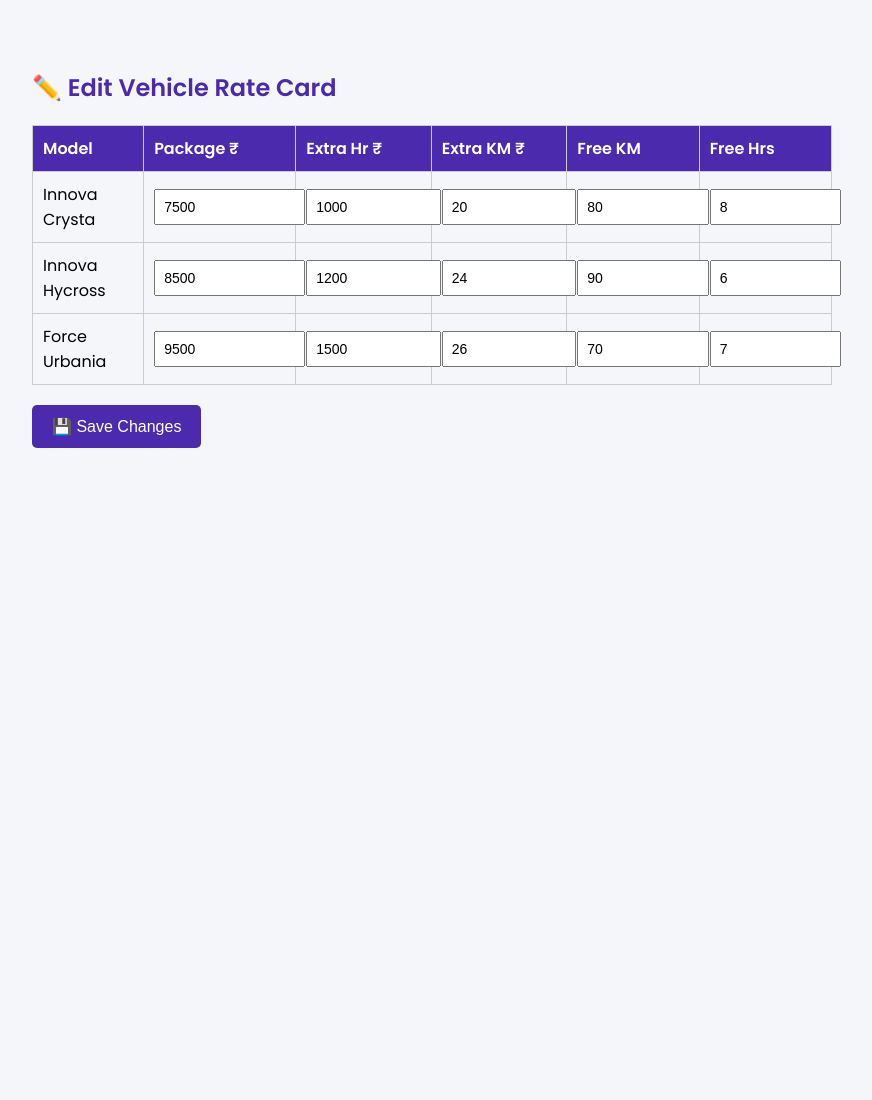
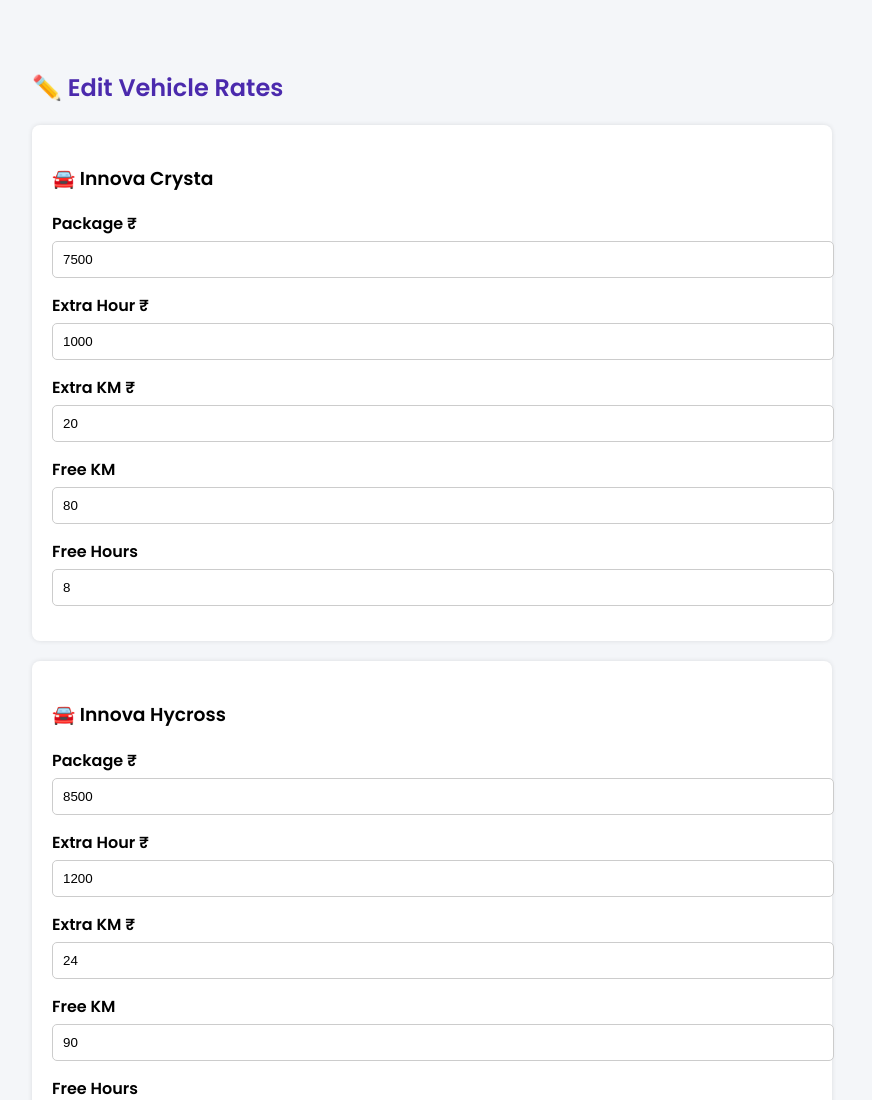
Before and after one commit to narayananselvitravels/NST-Trip-Sheet, a plain HTML site: page edit-Rates.html in a window 1280 px wide. Shown: the top 1100 px of the page, without its empty margins (208-1080 px from the left). Before the commit the page ends 800 px from the top, so only its background shows below. Drawn offline with Linux system fonts and the light colour scheme.

Commit message:
Update edit-Rates.html

```diff
--- a/edit-Rates.html
+++ b/edit-Rates.html
@@ -1,45 +1,52 @@
 <!DOCTYPE html>
 <html lang="en">
 <head>
-  <meta charset="UTF-8" />
-  <meta name="viewport" content="width=device-width, initial-scale=1.0"/>
-  <title>Edit Rate Card – NST</title>
+  <meta charset="UTF-8" /><meta name="viewport" content="width=device-width, initial-scale=1.0"/>
+  <title>Edit Rates – NST</title>
   <link href="https://fonts.googleapis.com/css2?family=Poppins:wght@400;600&display=swap" rel="stylesheet">
   <style>
     body { font-family: 'Poppins', sans-serif; background: #f4f6f9; max-width: 800px; margin: 30px auto; padding: 20px; }
     h2 { color: #4b2aad; }
-    table { width: 100%; border-collapse: collapse; margin-top: 20px; }
-    th, td { padding: 10px; border: 1px solid #ccc; text-align: left; }
-    th { background: #4b2aad; color: white; }
-    input[type=number] { width: 100%; padding: 8px; font-size: 14px; }
-    button {
-      background: #4b2aad; color: white; border: none; padding: 12px 20px;
-      border-radius: 5px; font-size: 16px; cursor: pointer; margin-top: 20px;
-    }
-    button:hover { background: #3a208b; }
+    input { width: 100%; padding: 10px; margin: 5px 0 15px; border-radius: 5px; border: 1px solid #ccc; }
+    label { font-weight: 600; }
+    button { padding: 12px 20px; background: #4b2aad; color: white; border: none; border-radius: 5px; cursor: pointer }
+    button:hover { background: #3a208b }
+    .box { background: #fff; padding: 20px; border-radius: 8px; box-shadow: 0 0 5px rgba(0,0,0,0.1); margin-bottom: 20px; }
   </style>
 </head>
 <body>
+  <h2>✏️ Edit Vehicle Rates</h2>
 
-  <h2>✏️ Edit Vehicle Rate Card</h2>
+  <form onsubmit="saveRates(); return false;">
+    <div class="box">
+      <h3>🚘 Innova Crysta</h3>
+      <label>Package ₹</label><input id="crysta_package" type="number">
+      <label>Extra Hour ₹</label><input id="crysta_extraHr" type="number">
+      <label>Extra KM ₹</label><input id="crysta_extraKm" type="number">
+      <label>Free KM</label><input id="crysta_freeKm" type="number">
+      <label>Free Hours</label><input id="crysta_freeHrs" type="number">
+    </div>
 
-  <table>
-    <thead>
-      <tr>
-        <th>Model</th>
-        <th>Package ₹</th>
-        <th>Extra Hr ₹</th>
-        <th>Extra KM ₹</th>
-        <th>Free KM</th>
-        <th>Free Hrs</th>
-      </tr>
-    </thead>
-    <tbody id="rateTable">
-      <!-- JS will populate rows -->
-    </tbody>
-  </table>
+    <div class="box">
+      <h3>🚘 Innova Hycross</h3>
+      <label>Package ₹</label><input id="hycross_package" type="number">
+      <label>Extra Hour ₹</label><input id="hycross_extraHr" type="number">
+      <label>Extra KM ₹</label><input id="hycross_extraKm" type="number">
+      <label>Free KM</label><input id="hycross_freeKm" type="number">
+      <label>Free Hours</label><input id="hycross_freeHrs" type="number">
+    </div>
 
-  <button onclick="saveRates()">💾 Save Changes</button>
+    <div class="box">
+      <h3>🚐 Force Urbania</h3>
+      <label>Package ₹</label><input id="urbania_package" type="number">
+      <label>Extra Hour ₹</label><input id="urbania_extraHr" type="number">
+      <label>Extra KM ₹</label><input id="urbania_extraKm" type="number">
+      <label>Free KM</label><input id="urbania_freeKm" type="number">
+      <label>Free Hours</label><input id="urbania_freeHrs" type="number">
+    </div>
+
+    <button type="submit">💾 Save Rates</button>
+  </form>
 
   <script>
     const defaultRates = {
@@ -48,37 +55,53 @@
       "Force Urbania": { package: 9500, extraHr: 1500, extraKm: 26, freeKm: 70, freeHrs: 7 }
     };
 
-    function loadRates() {
-      const saved = JSON.parse(localStorage.getItem("vehicle-packages") || "null") || defaultRates;
-      const tbody = document.getElementById("rateTable");
-      tbody.innerHTML = "";
-
-      for (const [model, values] of Object.entries(saved)) {
-        const row = document.createElement("tr");
-        row.innerHTML = `
-          <td>${model}</td>
-          <td><input type="number" value="${values.package}" data-model="${model}" data-field="package"></td>
-          <td><input type="number" value="${values.extraHr}" data-model="${model}" data-field="extraHr"></td>
-          <td><input type="number" value="${values.extraKm}" data-model="${model}" data-field="extraKm"></td>
-          <td><input type="number" value="${values.freeKm}" data-model="${model}" data-field="freeKm"></td>
-          <td><input type="number" value="${values.freeHrs}" data-model="${model}" data-field="freeHrs"></td>
-        `;
-        tbody.appendChild(row);
-      }
+    function saveRates() {
+      const data = {
+        "Innova Crysta": {
+          package: +crysta_package.value,
+          extraHr: +crysta_extraHr.value,
+          extraKm: +crysta_extraKm.value,
+          freeKm: +crysta_freeKm.value,
+          freeHrs: +crysta_freeHrs.value
+        },
+        "Innova Hycross": {
+          package: +hycross_package.value,
+          extraHr: +hycross_extraHr.value,
+          extraKm: +hycross_extraKm.value,
+          freeKm: +hycross_freeKm.value,
+          freeHrs: +hycross_freeHrs.value
+        },
+        "Force Urbania": {
+          package: +urbania_package.value,
+          extraHr: +urbania_extraHr.value,
+          extraKm: +urbania_extraKm.value,
+          freeKm: +urbania_freeKm.value,
+          freeHrs: +urbania_freeHrs.value
+        }
+      };
+      localStorage.setItem("vehicle-packages", JSON.stringify(data));
+      alert("✅ Rates saved!");
     }
 
-    function saveRates() {
-      const inputs = document.querySelectorAll("#rateTable input");
-      const data = {};
-      inputs.forEach(input => {
-        const model = input.dataset.model;
-        const field = input.dataset.field;
-        const value = +input.value;
-        if (!data[model]) data[model] = {};
-        data[model][field] = value;
-      });
-      localStorage.setItem("vehicle-packages", JSON.stringify(data));
-      alert("✅ Vehicle rates saved successfully.");
+    function loadRates() {
+      const r = JSON.parse(localStorage.getItem("vehicle-packages") || JSON.stringify(defaultRates));
+      crysta_package.value = r["Innova Crysta"].package;
+      crysta_extraHr.value = r["Innova Crysta"].extraHr;
+      crysta_extraKm.value = r["Innova Crysta"].extraKm;
+      crysta_freeKm.value = r["Innova Crysta"].freeKm;
+      crysta_freeHrs.value = r["Innova Crysta"].freeHrs;
+
+      hycross_package.value = r["Innova Hycross"].package;
+      hycross_extraHr.value = r["Innova Hycross"].extraHr;
+      hycross_extraKm.value = r["Innova Hycross"].extraKm;
+      hycross_freeKm.value = r["Innova Hycross"].freeKm;
+      hycross_freeHrs.value = r["Innova Hycross"].freeHrs;
+
+      urbania_package.value = r["Force Urbania"].package;
+      urbania_extraHr.value = r["Force Urbania"].extraHr;
+      urbania_extraKm.value = r["Force Urbania"].extraKm;
+      urbania_freeKm.value = r["Force Urbania"].freeKm;
+      urbania_freeHrs.value = r["Force Urbania"].freeHrs;
     }
 
     loadRates();
```
